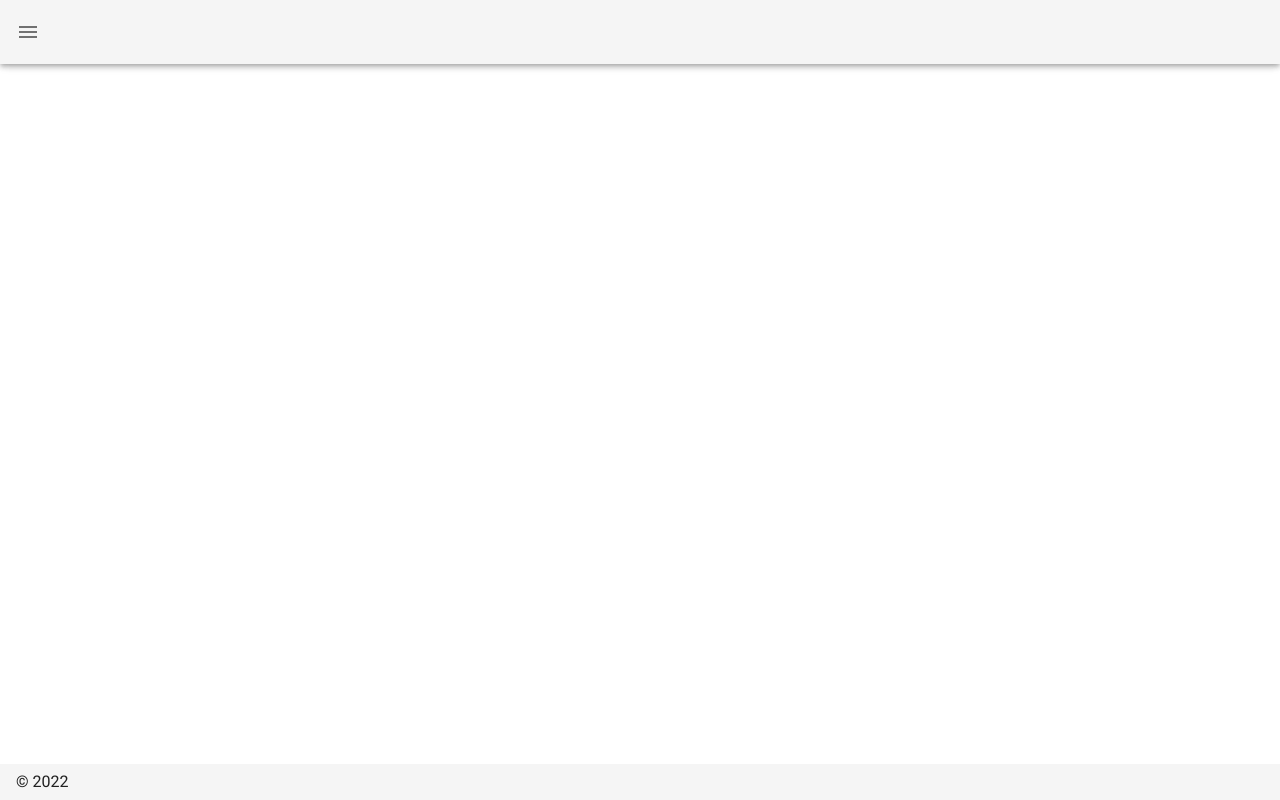
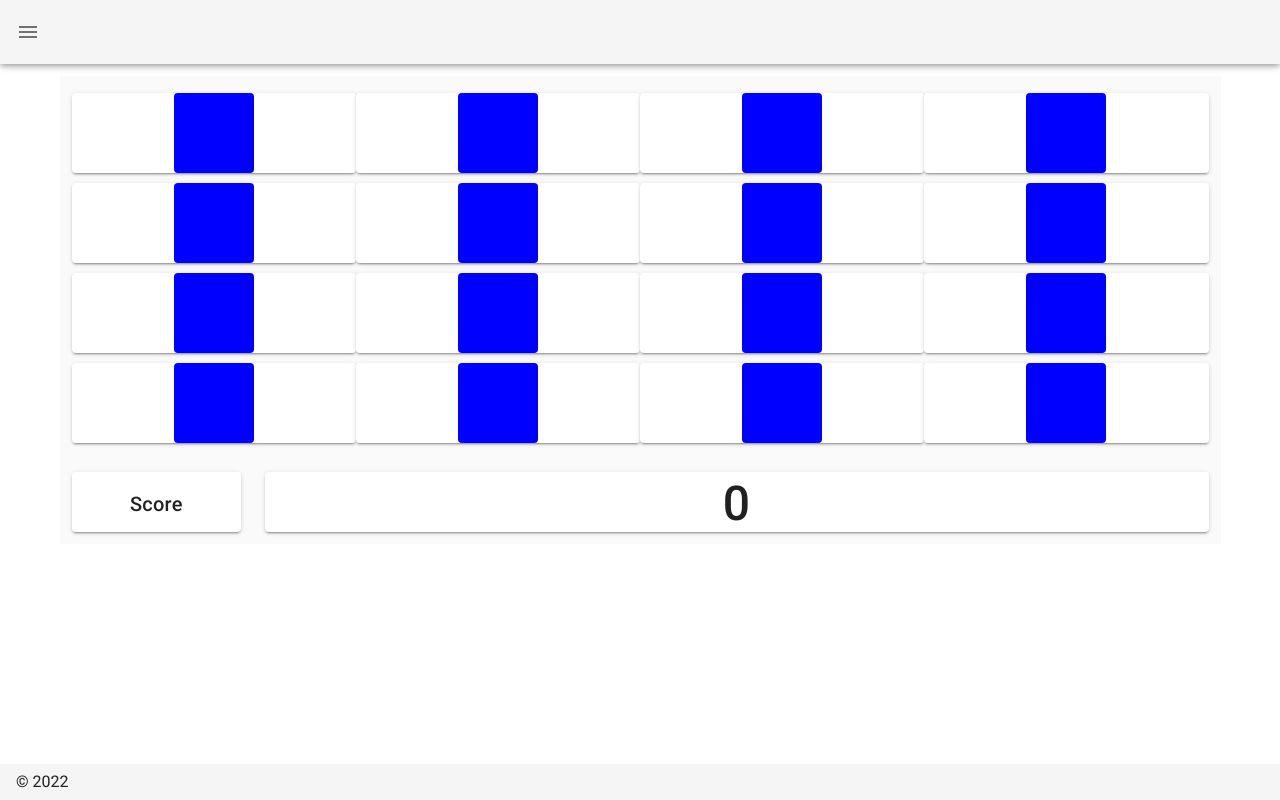
Before and after one commit to omargit1/todo-app, a Nuxt app: page /games in a window 1280 px wide. Before the commit this address had no page. Built offline with nearby package versions, Linux system fonts and the light colour scheme.

Commit message:
add game first version

```diff
--- /dev/null
+++ b/components/app/Games.vue
@@ -0,0 +1,106 @@
+<template>
+  <v-container class="grey lighten-5">
+      <v-row no-gutters align="center">
+        <template v-for="n in cases">
+          <v-col :key="n.num" class="col-3" align="center" >
+            <v-card @click.stop="isClicked(n)">
+                <v-card-title class="case" :style="{'backgroundColor' : n.num == numClickedCurrent || n.isActive ? n.color : 'blue' }">
+                 {{ n.isActive ? (  n.color == 'green' ? '+'+ n.num  : '-' + n.num) : '' }}
+                </v-card-title>
+            </v-card>
+          </v-col>
+        </template>
+      </v-row>
+      <v-row align="center">
+          <v-col align="center" class="col-2">
+              <v-card style="height:60px">
+                  <v-card-title style="height:50px" class="justify-center">
+                    Score
+                  </v-card-title>
+              </v-card>
+          </v-col>
+          <v-col align="center">
+            <v-card style="height:60px">
+                <v-card-title style="height:50px;font-size:3rem" class="justify-center">
+                 {{ score }}
+                </v-card-title>
+            </v-card>
+          </v-col>
+      </v-row>
+  </v-container>
+</template>
+
+<script>
+import Case from '../../model/componentObjects/case'
+import { mapGetters } from 'vuex'
+
+export default {
+    data : () => ({
+        numClicked : null,
+        colorClicked: null,
+        points : 0,
+    }),
+    methods : {
+        isClicked(c) {
+            console.log('case is clicked', JSON.stringify(c))
+            this.numClicked = c.num
+            this.colorClicked = c.color
+            if(c.color === 'green') {
+                this.$store.dispatch('score/incrementScore', c.num)
+            } else  {
+                this.$store.dispatch('score/decrementScore', c.num)
+            }
+            let ind = this.cases.findIndex(t => t.num === this.numClicked)
+            this.cases[ind].isActive = true
+        },
+
+    },
+    computed : {
+
+         numClickedCurrent() {
+             console.log('numClickedCurrent' , this.numClicked)
+            return this.numClicked
+        },
+        colorCurrent() {
+             console.log('colorCurrent' , this.colorClicked)
+            return this.colorClicked
+        },
+        cases() {
+            let items = []
+            let rands = []
+
+            for (let i = 1; i < 17; i++) {
+                let c = new Case()
+                let rand = Math.floor(Math.random() * 1000) // generate random num
+                if (rands.findIndex(r => r === rand) === -1) {
+                    c.num = rand
+                    rands.push(rand)
+                } else {
+                    c.num = Math.max(...rands) + 1
+                }
+                let rand2 = Math.floor(Math.random() * 1000)
+                c.color = (rand2 % 2 == 0) ? 'red' : 'green'
+                c.isActive = false
+                items.push(c)
+            }
+            return items
+        },
+        ...mapGetters('score', {
+            score : 'getScore'
+        }),
+
+    }
+}
+
+</script>
+
+<style>
+.case {
+    height: 80px;
+    width: 80px;
+    background-color: grey(144, 174, 201);
+    justify-content: center;
+    margin-bottom: 5px;
+    margin-top: 5px;
+}
+</style>
--- /dev/null
+++ b/components/referentials/referential.js
@@ -0,0 +1 @@
+const color = ['red', 'green']
--- a/layouts/default.vue
+++ b/layouts/default.vue
@@ -72,6 +72,11 @@ export default {
           icon: 'mdi-chart-bubble',
           title: 'Tasks',
           to: '/tasks'
+        },
+        {
+          icon: 'mdi-chart-bubble',
+          title: 'Game',
+          to: '/games'
         }
       ],
       miniVariant: false,
--- /dev/null
+++ b/model/componentObjects/case.js
@@ -0,0 +1,37 @@
+export default class Case {
+
+    _num
+    _color
+    _isActive
+
+    constructor() {
+        this._num = -1
+        this._color = ''
+        this._isActive = false
+    }
+
+
+    get num() {
+        return this._num
+    }
+
+    set num(val) {
+        this._num = val
+    }
+
+    get color() {
+        return this._color
+    }
+
+    set color(val) {
+        this._color = val
+    }
+
+    get isActive() {
+        return this._isActive
+    }
+
+    set isActive(val) {
+        this._isActive = val
+    }
+}
--- /dev/null
+++ b/pages/games/index.vue
@@ -0,0 +1,17 @@
+<template>
+  <games></games>
+</template>
+
+<script>
+import Games from "~/components/app/Games.vue"
+export default {
+    components: {
+        Games
+    }
+
+}
+</script>
+
+<style>
+
+</style>
--- /dev/null
+++ b/store/score.js
@@ -0,0 +1,25 @@
+export const state = () => ({
+    score: 0
+})
+
+export const mutations = {
+    incrementScore(state, points) {
+        state.score += points
+    },
+    decrementScore(state, points) {
+        state.score -= points
+    }
+}
+
+export const getters = {
+    getScore: (state) => state.score
+}
+
+export const actions = {
+    incrementScore({ commit }, points) {
+        commit('incrementScore', points)
+    },
+    decrementScore({ commit }, points) {
+        commit('decrementScore', points)
+    }
+}
```
